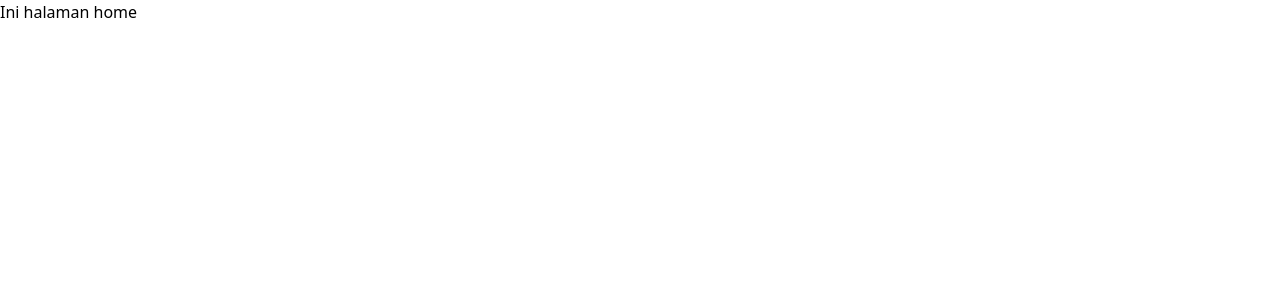
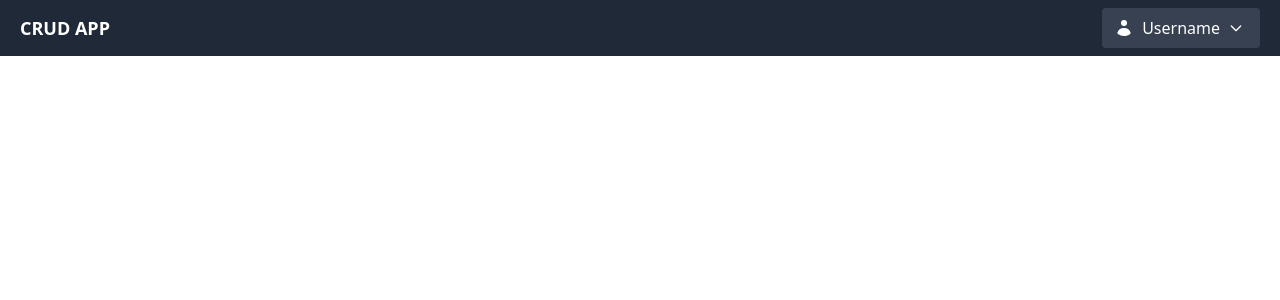
Before and after one commit to ekahanny/technical-test-crud, a React (Vite) app: page /home in a window 1280 px wide. Shown: the top 300 px of the page. Built offline with nearby package versions, Linux system fonts and the light colour scheme.

Commit message:
add: navbar

```diff
--- a/src/components/NavBar.jsx
+++ b/src/components/NavBar.jsx
@@ -1,7 +1,109 @@
-export function NavBar() {
+import React, { useState } from "react";
+import { Link } from "react-router";
+
+const NavBar = () => {
+  const [isDropdownOpen, setIsDropdownOpen] = useState(false);
+
+  const toggleDropdown = () => {
+    setIsDropdownOpen((prev) => !prev);
+  };
+
+  const closeDropdown = (e) => {
+    // Tutup dropdown jika klik di luar tombol atau menu
+    if (
+      !e.target.closest("#dropdownButton") &&
+      !e.target.closest("#dropdownMenu")
+    ) {
+      setIsDropdownOpen(false);
+    }
+  };
+
+  React.useEffect(() => {
+    // Tambahkan event listener untuk menangkap klik di luar dropdown
+    document.addEventListener("click", closeDropdown);
+    return () => {
+      document.removeEventListener("click", closeDropdown);
+    };
+  }, []);
+
   return (
-    <div>
-      <p>Ini navbar</p>
+    <div className="bg-gray-800 text-white">
+      <div className="container mx-auto flex items-center justify-between lg:px-5 pr-3 pl-4 py-2">
+        <div className="text-lg font-bold">CRUD APP</div>
+        <div className="relative">
+          {/* Tombol Dropdown */}
+          <button
+            id="dropdownButton"
+            onClick={toggleDropdown}
+            className="px-4 py-2 bg-gray-700 rounded hover:bg-gray-600 flex items-center"
+          >
+            <svg
+              xmlns="http://www.w3.org/2000/svg"
+              viewBox="0 0 20 20"
+              fill="currentColor"
+              className="size-5 mr-2 -ml-1"
+            >
+              <path d="M10 8a3 3 0 1 0 0-6 3 3 0 0 0 0 6ZM3.465 14.493a1.23 1.23 0 0 0 .41 1.412A9.957 9.957 0 0 0 10 18c2.31 0 4.438-.784 6.131-2.1.43-.333.604-.903.408-1.41a7.002 7.002 0 0 0-13.074.003Z" />
+            </svg>
+            Username
+            <svg
+              className="ml-2 w-4 h-4"
+              xmlns="http://www.w3.org/2000/svg"
+              fill="none"
+              viewBox="0 0 24 24"
+              stroke="currentColor"
+            >
+              <path
+                strokeLinecap="round"
+                strokeLinejoin="round"
+                strokeWidth="2"
+                d="M19 9l-7 7-7-7"
+              />
+            </svg>
+          </button>
+          {/* Dropdown Menu */}
+          {isDropdownOpen && (
+            <div
+              id="dropdownMenu"
+              className="absolute border mt-2 bg-white text-black rounded shadow-md min-w-[150px]"
+            >
+              <Link to="/profile" className="px-4 py-2  hover:bg-gray-200 flex">
+                <svg
+                  xmlns="http://www.w3.org/2000/svg"
+                  viewBox="0 0 20 20"
+                  fill="currentColor"
+                  className="size-6 mr-2"
+                >
+                  <path d="M10 9a3 3 0 1 0 0-6 3 3 0 0 0 0 6ZM6 8a2 2 0 1 1-4 0 2 2 0 0 1 4 0ZM1.49 15.326a.78.78 0 0 1-.358-.442 3 3 0 0 1 4.308-3.516 6.484 6.484 0 0 0-1.905 3.959c-.023.222-.014.442.025.654a4.97 4.97 0 0 1-2.07-.655ZM16.44 15.98a4.97 4.97 0 0 0 2.07-.654.78.78 0 0 0 .357-.442 3 3 0 0 0-4.308-3.517 6.484 6.484 0 0 1 1.907 3.96 2.32 2.32 0 0 1-.026.654ZM18 8a2 2 0 1 1-4 0 2 2 0 0 1 4 0ZM5.304 16.19a.844.844 0 0 1-.277-.71 5 5 0 0 1 9.947 0 .843.843 0 0 1-.277.71A6.975 6.975 0 0 1 10 18a6.974 6.974 0 0 1-4.696-1.81Z" />
+                </svg>
+                Profile
+              </Link>
+              <Link to="/" className="flex px-4 py-2 hover:bg-gray-200">
+                <svg
+                  xmlns="http://www.w3.org/2000/svg"
+                  viewBox="0 0 20 20"
+                  fill="currentColor"
+                  className="size-6 mr-2"
+                >
+                  <path
+                    fillRule="evenodd"
+                    d="M3 4.25A2.25 2.25 0 0 1 5.25 2h5.5A2.25 2.25 0 0 1 13 4.25v2a.75.75 0 0 1-1.5 0v-2a.75.75 0 0 0-.75-.75h-5.5a.75.75 0 0 0-.75.75v11.5c0 .414.336.75.75.75h5.5a.75.75 0 0 0 .75-.75v-2a.75.75 0 0 1 1.5 0v2A2.25 2.25 0 0 1 10.75 18h-5.5A2.25 2.25 0 0 1 3 15.75V4.25Z"
+                    clipRule="evenodd"
+                  />
+                  <path
+                    fillRule="evenodd"
+                    d="M6 10a.75.75 0 0 1 .75-.75h9.546l-1.048-.943a.75.75 0 1 1 1.004-1.114l2.5 2.25a.75.75 0 0 1 0 1.114l-2.5 2.25a.75.75 0 1 1-1.004-1.114l1.048-.943H6.75A.75.75 0 0 1 6 10Z"
+                    clipRule="evenodd"
+                  />
+                </svg>
+                Logout
+              </Link>
+            </div>
+          )}
+        </div>
+      </div>
     </div>
   );
-}
+};
+
+export default NavBar;
--- a/src/pages/Home.jsx
+++ b/src/pages/Home.jsx
@@ -1,7 +1,10 @@
-export function Home(){
-    return (
-        <div>
-            <p>Ini halaman home</p>
-        </div>
-    )
+import NavBar from "../components/NavBar";
+
+export function Home() {
+  return (
+    <div>
+      <NavBar />
+      {/* <p>Ini halaman home</p> */}
+    </div>
+  );
 }
```
